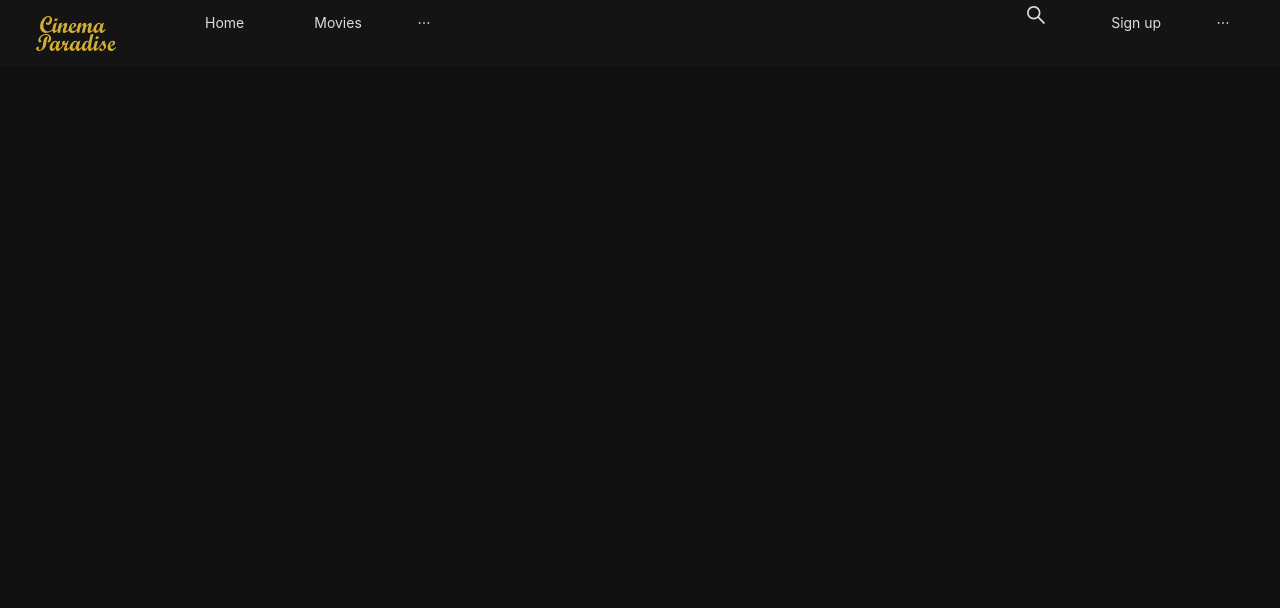
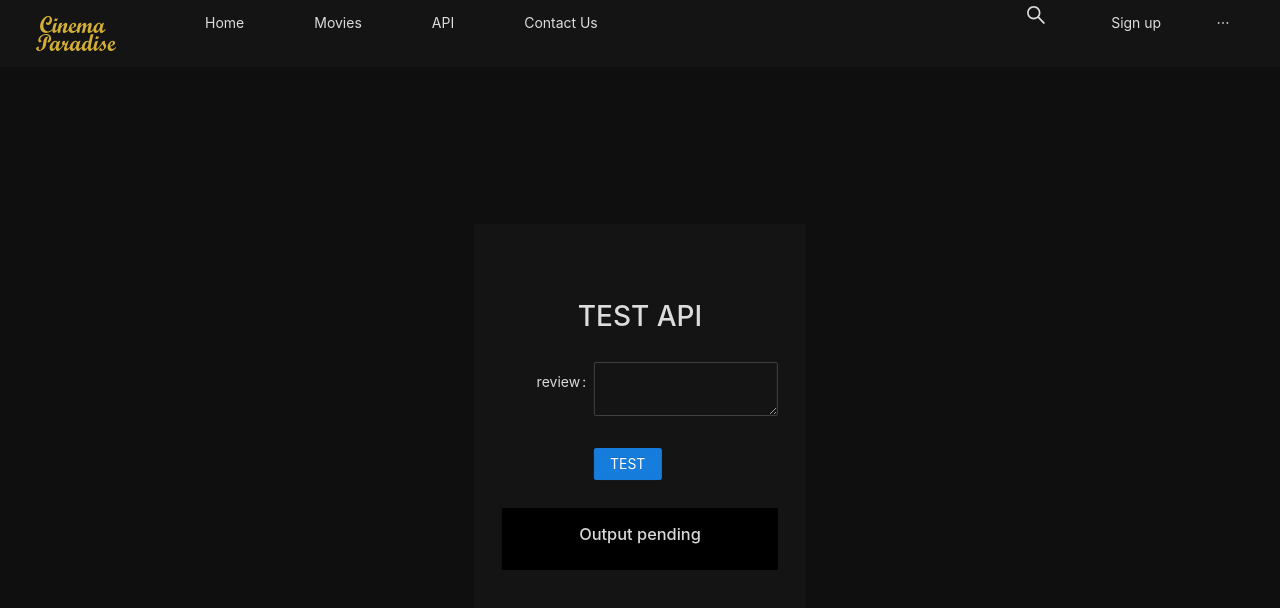
Before and after one commit to pc810/netlify-movie-react-app, a React (Create React App) app: page /API in a window 1280 px wide. Shown: the top 608 px of the page. Built offline with nearby package versions, Linux system fonts and the light colour scheme.

Commit message:
added api test

```diff
--- a/src/App.css
+++ b/src/App.css
@@ -74,6 +74,15 @@ body{
 }
 .menu-icon-container{
   display: none;
+}
+.NEUTRAL{
+  background-color: black;
+}
+.POSITIVE{
+  background-color: green;
+}
+.NEGATIVE{
+  background-color: red;
 }
 @media(max-width: 767px){
   .menu-icon-container{
--- a/src/App.js
+++ b/src/App.js
@@ -15,7 +15,7 @@ import Login from './Components/NavPages/Login'
 // import Details from './Components/Movie/Details';
 import MovieDetails from './Components/Movie/MovieDetails';
 import WatchLater from './Components/NavPages/WatchLater';
-
+import API from './Components/NavPages/API';
 
 function App() {
   return (
@@ -27,7 +27,7 @@ function App() {
       <Route path="/Signup" exact component={SignUp}/>
       <Route path="/Login" exact component={Login}/>
       <Route path="/WatchLater" exact component={WatchLater}/>
-
+      <Route path="/API" exact component={API}/>
       <Route path="/Movie/:id" exact component={MovieDetails}/>
     </Router>
   );
--- /dev/null
+++ b/src/Components/NavPages/API.js
@@ -0,0 +1,79 @@
+import React, { useEffect, useState } from 'react';
+import { Form, Input, Button } from 'antd';
+const layout = {
+    labelCol: { span: 8 },
+    wrapperCol: { span: 16 },
+  };
+  const tailLayout = {
+    wrapperCol: { offset: 8, span: 16 },
+  };
+
+function API (){
+    const [type, setType] = useState(-1);
+    useEffect(() => {
+        document.title = "API";
+    })
+    const onFinish = values => {
+        let requestOptions = {
+            method: 'POST',
+            headers: { 'Content-Type': 'application/json' },
+            body: JSON.stringify(values)
+        };
+        fetch('https://flaskreviewapi.herokuapp.com/model/predict', requestOptions)
+        .then(response => response.json())
+        .then(response=>{
+            if(response.predict!=null){
+                predict = parseInt(response.data.predict);
+                setType(predict);
+            }
+            else{
+                setType(-1);
+            }
+        });
+      };
+
+      const onFinishFailed = errorInfo => {
+        console.log('Failed:', errorInfo);
+        setType(-1);
+      };
+    return(
+        <div className="center-container">
+        <div className="center-container-div ">
+            <div style={{textAlign: "center", paddingBottom: 10}}>
+                <h1>TEST API</h1>
+            </div>
+                    <Form
+            {...layout}
+            name="login"
+            onFinish={onFinish}
+            hideRequiredMark={true}
+            onFinishFailed={onFinishFailed}
+            >
+
+
+            <Form.Item
+                label="review"
+                name="review"
+                rules={[{ required: true, message: 'Please your review'}]}
+            >
+                <Input.TextArea />
+            </Form.Item>
+
+            <Form.Item {...tailLayout}>
+                <Button type="primary" htmlType="submit">
+                    TEST
+                </Button>
+            </Form.Item>
+            </Form>
+            <div style={{textAlign:"center"}}>
+                <div style={{width:"100%", padding:"1em",transition:"all 1s"}} className={(type===-1)?"NEUTRAL":(type===1)?"POSITIVE":"NEGATIVE"}>
+                    <h3>{(type===-1)?"Output pending":(type===1)?"POSITIVE":"NEGATIVE"}</h3>
+                </div>
+            </div>
+        </div>
+    </div>
+    )
+}
+
+export default API;
+//SignUp
--- a/src/Components/Navbar/LeftMenu.js
+++ b/src/Components/Navbar/LeftMenu.js
@@ -11,6 +11,9 @@ class LeftMenu extends Component {
         <Menu.Item key="movies">
           <Link to="/Movies/all">Movies</Link>
         </Menu.Item>
+        <Menu.Item key="API">
+          <Link to="/API">API</Link>
+        </Menu.Item>
         <Menu.Item key="contact">
           <Link to="/Contactus">Contact Us</Link>
         </Menu.Item>
--- a/src/Components/Navbar/index.js
+++ b/src/Components/Navbar/index.js
@@ -73,6 +73,9 @@ render() {
                     <Link to="/Movies/all">Movies</Link>
                   </li>
                   <li>
+                    <Link to="/API">API</Link>
+                  </li>
+                  <li>
                     <Link to="/Contactus">Contact Us</Link>
                   </li>
                     {rest}
```
